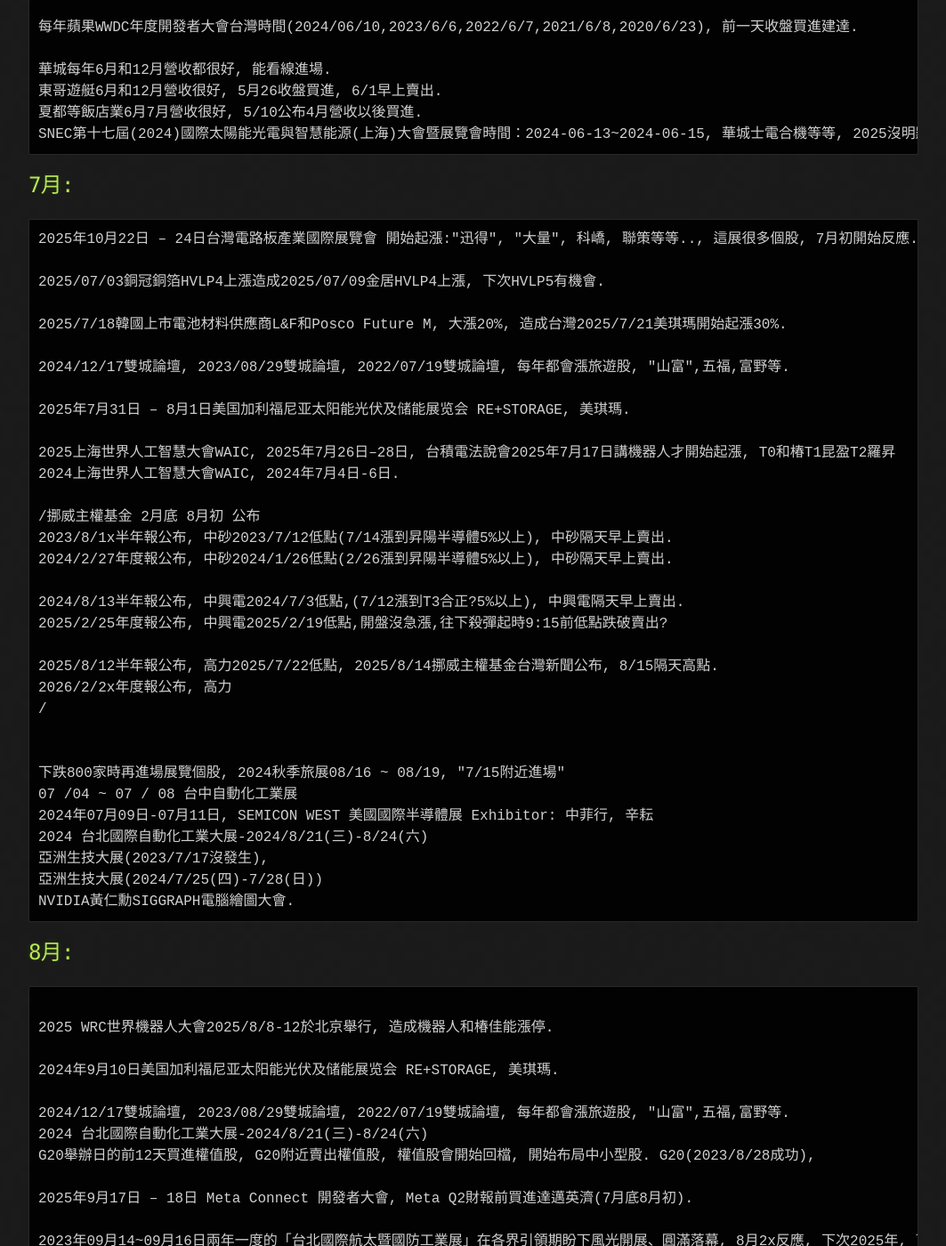
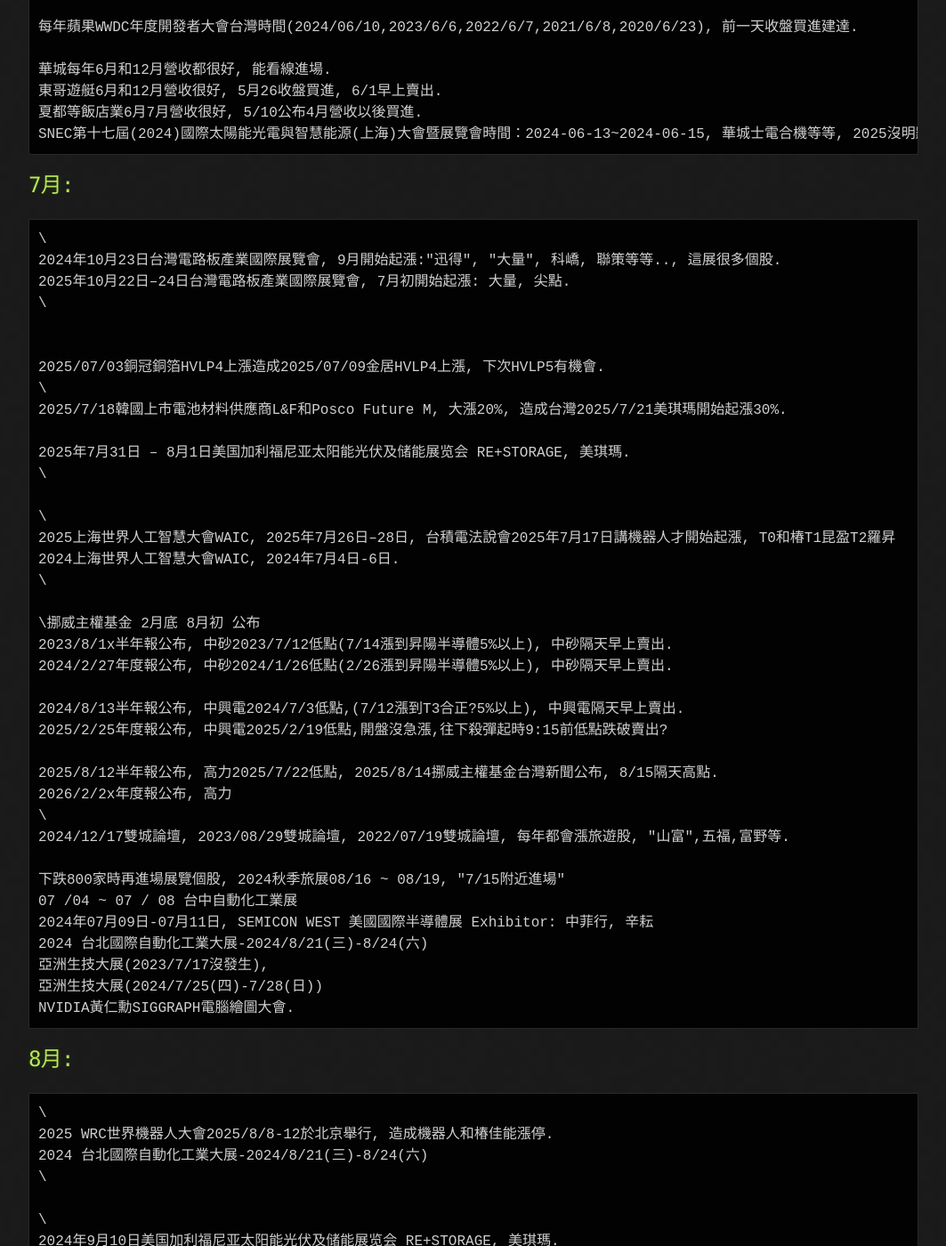
Before and after one commit to lepg5487/Stock_God, a Jekyll site: the page built from experience.md, in a window 1280 px wide and 1400 px high, scrolled down 7465 px. Shown: the whole window at 89% size, without its empty margins (108-1171 px from the left). Built offline with Jekyll 4.4.1, drawn with Linux system fonts in a browser that asks for light colours; our own code applies the rules of GitHub Pages for plain Markdown files; some of the changed text lies outside the part shown.

Commit message:
Update experience.md

````diff
--- a/experience.md
+++ b/experience.md
@@ -303,20 +303,25 @@
 ```
 ## 7月:
 ```
-2025年10月22日 – 24日台灣電路板產業國際展覽會 開始起漲:"迅得", "大量", 科嶠, 聯策等等.., 這展很多個股, 7月初開始反應.
+\
+2024年10月23日台灣電路板產業國際展覽會, 9月開始起漲:"迅得", "大量", 科嶠, 聯策等等.., 這展很多個股.
+2025年10月22日–24日台灣電路板產業國際展覽會, 7月初開始起漲: 大量, 尖點.
+\
+
 
 2025/07/03銅冠銅箔HVLP4上漲造成2025/07/09金居HVLP4上漲, 下次HVLP5有機會.
-
+\
 2025/7/18韓國上市電池材料供應商L&F和Posco Future M, 大漲20%, 造成台灣2025/7/21美琪瑪開始起漲30%.
 
-2024/12/17雙城論壇, 2023/08/29雙城論壇, 2022/07/19雙城論壇, 每年都會漲旅遊股, "山富",五福,富野等.
-
 2025年7月31日 – 8月1日美国加利福尼亚太阳能光伏及储能展览会 RE+STORAGE, 美琪瑪.
-
+\
+
+\
 2025上海世界人工智慧大會WAIC, 2025年7月26日–28日, 台積電法說會2025年7月17日講機器人才開始起漲, T0和椿T1昆盈T2羅昇
 2024上海世界人工智慧大會WAIC, 2024年7月4日-6日.
-
-/挪威主權基金 2月底 8月初 公布
+\
+
+\挪威主權基金 2月底 8月初 公布
 2023/8/1x半年報公布, 中砂2023/7/12低點(7/14漲到昇陽半導體5%以上), 中砂隔天早上賣出.
 2024/2/27年度報公布, 中砂2024/1/26低點(2/26漲到昇陽半導體5%以上), 中砂隔天早上賣出.
 
@@ -338,29 +343,45 @@
 ```
 ## 8月:
 ```
-
+\
 2025 WRC世界機器人大會2025/8/8-12於北京舉行, 造成機器人和椿佳能漲停.
-
+2024 台北國際自動化工業大展-2024/8/21(三)-8/24(六)
+\
+
+\
 2024年9月10日美国加利福尼亚太阳能光伏及储能展览会 RE+STORAGE, 美琪瑪.
-
-2024/12/17雙城論壇, 2023/08/29雙城論壇, 2022/07/19雙城論壇, 每年都會漲旅遊股, "山富",五福,富野等.
-2024 台北國際自動化工業大展-2024/8/21(三)-8/24(六)
-G20舉辦日的前12天買進權值股, G20附近賣出權值股, 權值股會開始回檔, 開始布局中小型股. G20(2023/8/28成功),
-
-2025年9月17日 – 18日 Meta Connect 開發者大會, Meta Q2財報前買進達邁英濟(7月底8月初).
-
+\
+
+\
+2025年9月17日–18日 Meta Connect 開發者大會, Meta Q2財報前買進, 達邁英濟(7/29低點)(15~20%高點).
+\
+
+\
 2023年09月14~09月16日兩年一度的「台北國際航太暨國防工業展」在各界引領期盼下風光開展、圓滿落幕, 8月2x反應, 下次2025年, 下下次2027年
 2025年09月18日 – 20日台北國際航太暨國防工業展覽會, 台灣國際無人機暨無人載具展, 7月2x反應雷虎.
+\
+
+\
+2025年10月22日 – 24日國際光電大展OPTO光電協進會PIDA, (8/14挪威主權基金買進起漲), 聯亞創威華星光上詮波若威聯鈞聯光通光環光聖(8/13低),
+2024年10月23日 – 25日國際光電大展OPTO光電協進會PIDA,
+\
+
+2024/12/17雙城論壇, 2023/08/29雙城論壇, 2022/07/19雙城論壇, 每年都會漲旅遊股, "山富",五福,富野等.
+
+G20舉辦日的前12天買進權值股, G20附近賣出權值股, 權值股會開始回檔, 開始布局中小型股. G20(2023/8/28成功),
 ```
 ## 9月:
 ```
+\
+2025年10月22日 – 24日國際光電大展OPTO光電協進會PIDA, (8/14挪威主權基金買進起漲), 聯亞創威華星光上詮波若威聯鈞聯光通光環光聖(8/13低),
+2024年10月23日 – 25日國際光電大展OPTO光電協進會PIDA,
+\
+
 \
 2024年10月23日台灣電路板產業國際展覽會, 9月開始起漲:"迅得", "大量", 科嶠, 聯策等等.., 這展很多個股.
 2025年10月22日–24日台灣電路板產業國際展覽會, 7月初開始起漲: 大量, 尖點.
 \
-2025年10月22日 – 24日國際光電大展OPTO, 光電協進會PIDA
-2024年10月23日 – 25日國際光電大展OPTO, 矽光子:聯亞, 上詮, 光聖, 創威
-\
+
 沒注意到題材2024年9月10日～9月14日法蘭克福汽車零配件展全球最大之汽車零配件雙年展, IKKA-KY, 六方科-KY, 劍麟等等,  下下次2026年
 
 SEMICON Taiwan 國際半導體展2024年9月4日 – 6日
````
Also changed, not shown: other parts of experience.md (+2 -2 lines).
